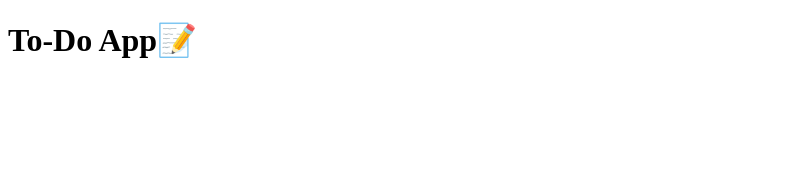
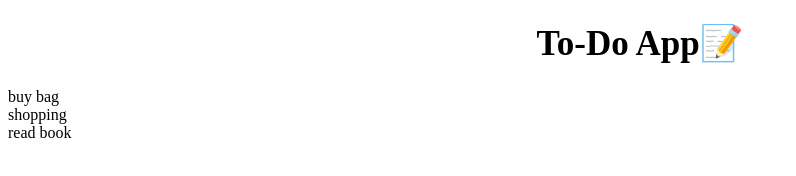
Before and after one commit to Maheshwarigadakh/To-Do-App, a plain HTML site: page index.html in a window 1280 px wide. Shown: the whole page, without its empty margins (0-796 px from the left). Drawn offline with Linux system fonts and the light colour scheme.

Commit message:
function add

```diff
--- a/index.html
+++ b/index.html
@@ -5,17 +5,35 @@
     <meta name="viewport" content="width=device-width, initial-scale=1.0">
     <title>To Do App</title>
     <style>
-
+        h1{
+            text-align: center;
+            font-size: 35px;
+        }
     </style>
 </head>
 <body>
     <h1>To-Do App📝</h1>
-    <div>
+    <div id="task-container">
 
     </div>
 
     <script>
+        const tasks = ["buy bag","shopping","read book"];
+        function loadTask(){
+            const taskContainer = document.getElementById("task-container");
+            taskContainer.innerHTML = '';
 
+            for(let task of tasks)
+            {
+                taskContainer.innerHTML +=
+                `
+                <div>
+                    ${task}
+                </div>
+                `
+            }
+        }
+        loadTask();
     </script>
 </body>
 </html>
```
